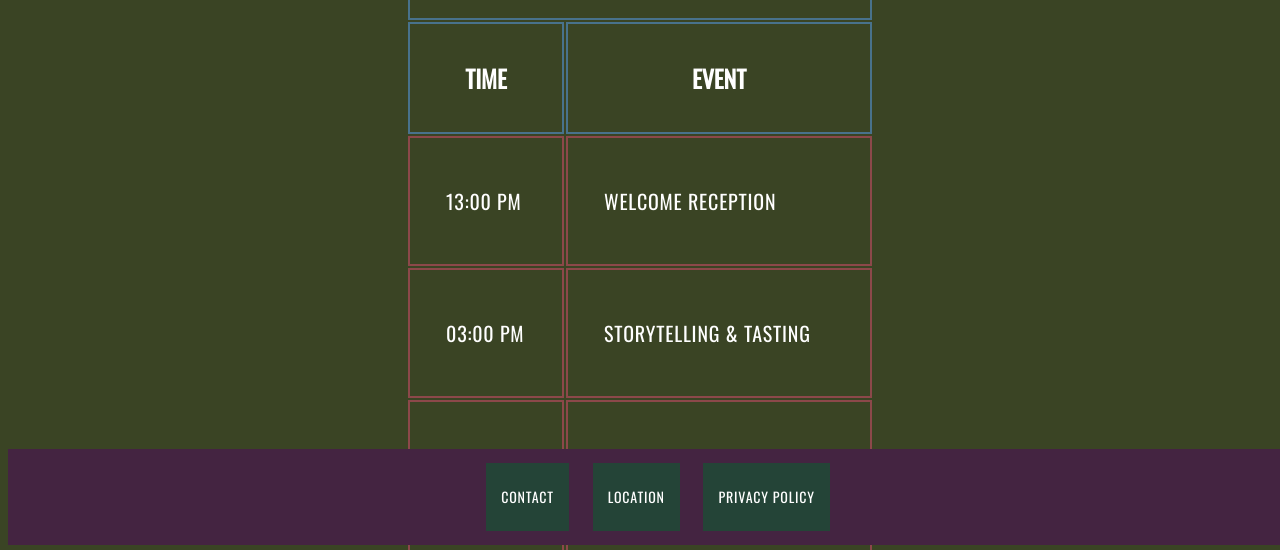
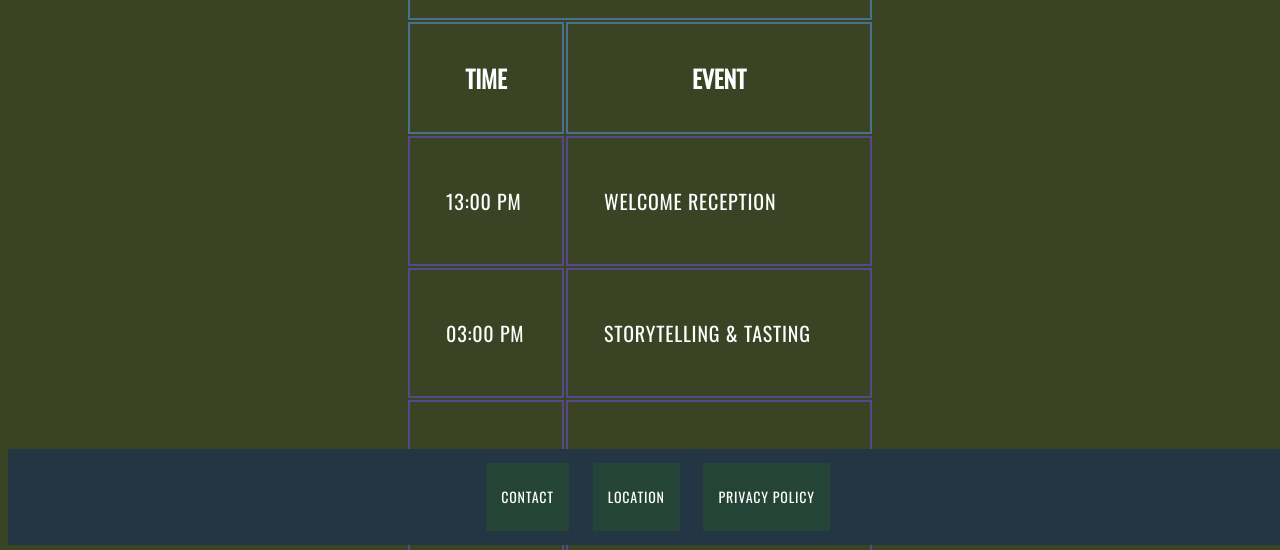
Before and after one commit to nuraisxx/nuraisxx.github.io, a plain HTML site: page festival.html in a window 1280 px wide. Shown: the part 250-800 px from the top of the page. Drawn offline with nearby package versions, Linux system fonts and the light colour scheme.

Commit message:
changes file

```diff
--- a/festival.html
+++ b/festival.html
@@ -49,7 +49,7 @@
       }
 
       td {
-        border: 2px solid #8c484a;
+        border: 2px solid #57488c;
         width: 300px;
       }
 
@@ -59,7 +59,7 @@
         position: fixed;
         width: 100%;
         bottom: 5px;
-        background-color: #442441;
+        background-color: #243544;
         z-index: 5;
       }
       footer h3 {
```
